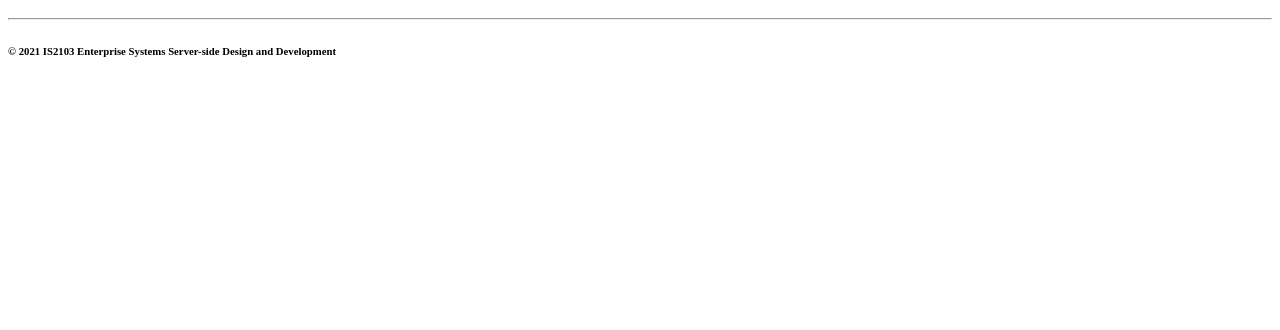
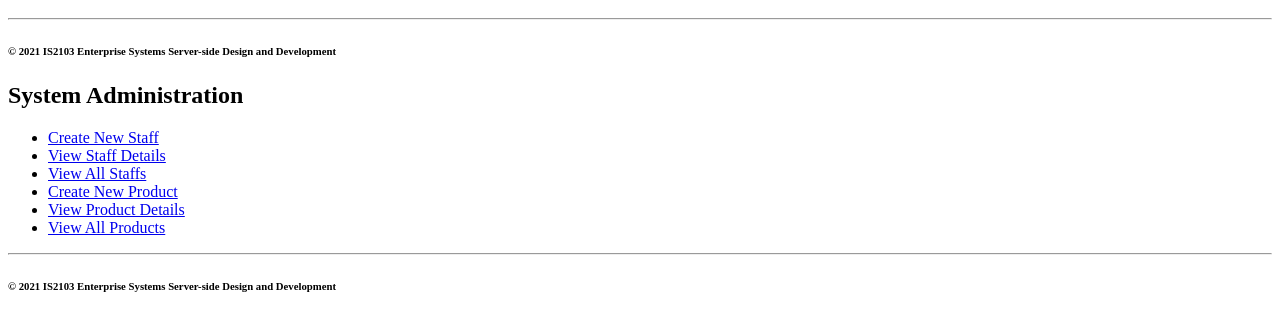
Before and after one commit to ruthsoc/PointOfSaleSystemWeb, a plain HTML site: page index.html in a window 1280 px wide. Shown: the part 48-378 px from the top of the page. Drawn offline with Linux system fonts and the light colour scheme.

Commit message:
added nav menu for sysadmin to /index.html

```diff
--- a/index.html
+++ b/index.html
@@ -8,5 +8,18 @@
 			<hr/>
 			<h6>&copy; 2021 IS2103 Enterprise Systems Server-side Design and Development</h6>
 		</p>
+        <h2>System Administration</h2>
+		<ul>
+			<li><a href="./systemAdministration/createNewStaff.html">Create New Staff</a></li>
+			<li><a href="./systemAdministration/viewStaffDetails.html">View Staff Details</a></li>
+			<li><a href="./systemAdministration/viewAllStaffs.html">View All Staffs</a></li>
+			<li><a href="./systemAdministration/createNewProduct.html">Create New Product</a></li>
+			<li><a href="./systemAdministration/viewProductDetails.html">View Product Details</a></li>
+			<li><a href="./systemAdministration/viewAllProducts.html">View All Products</a></li>
+		</ul>
+		<p>
+			<hr/>
+			<h6>&copy; 2021 IS2103 Enterprise Systems Server-side Design and Development</h6>
+		</p>
 	</body>
 </html>
```
